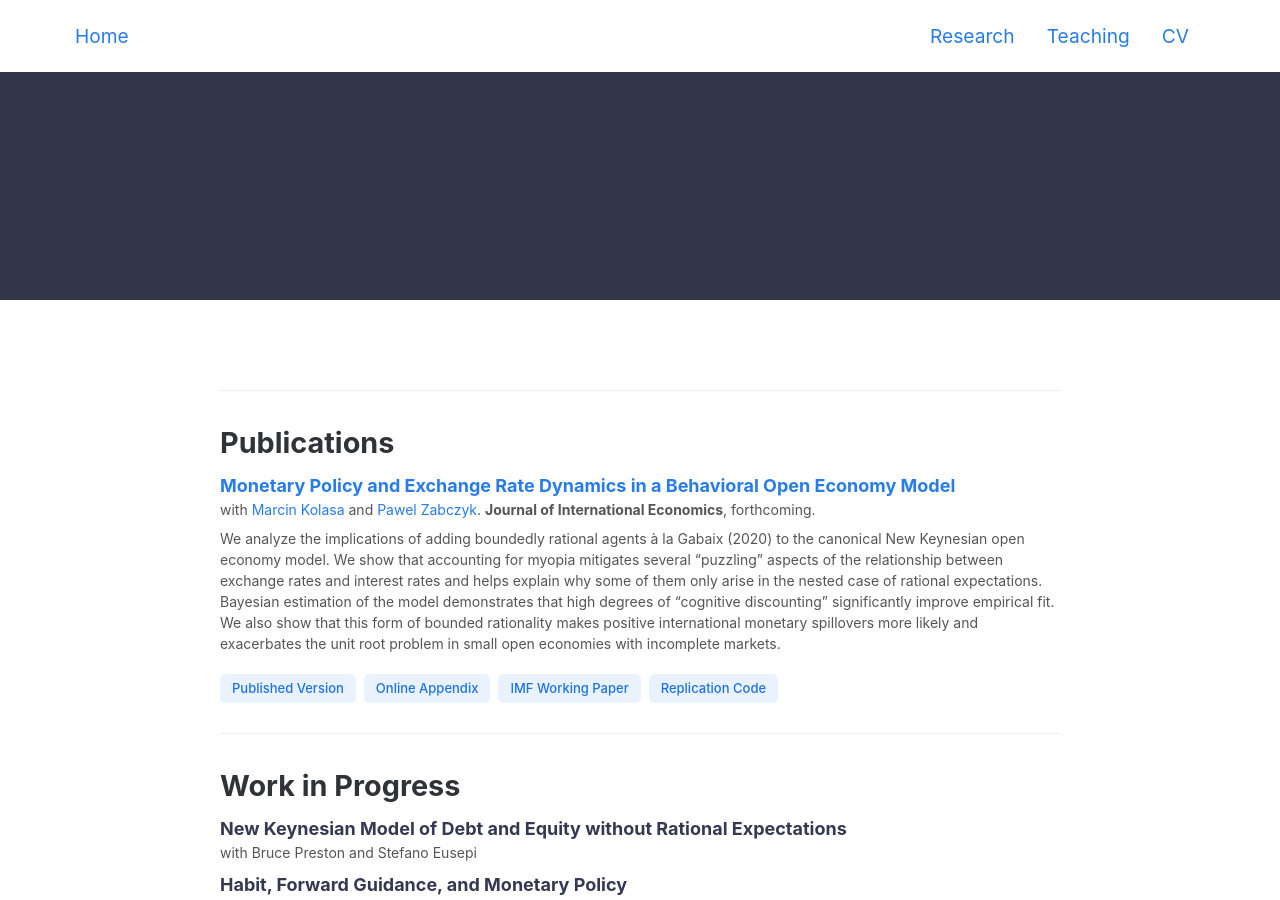
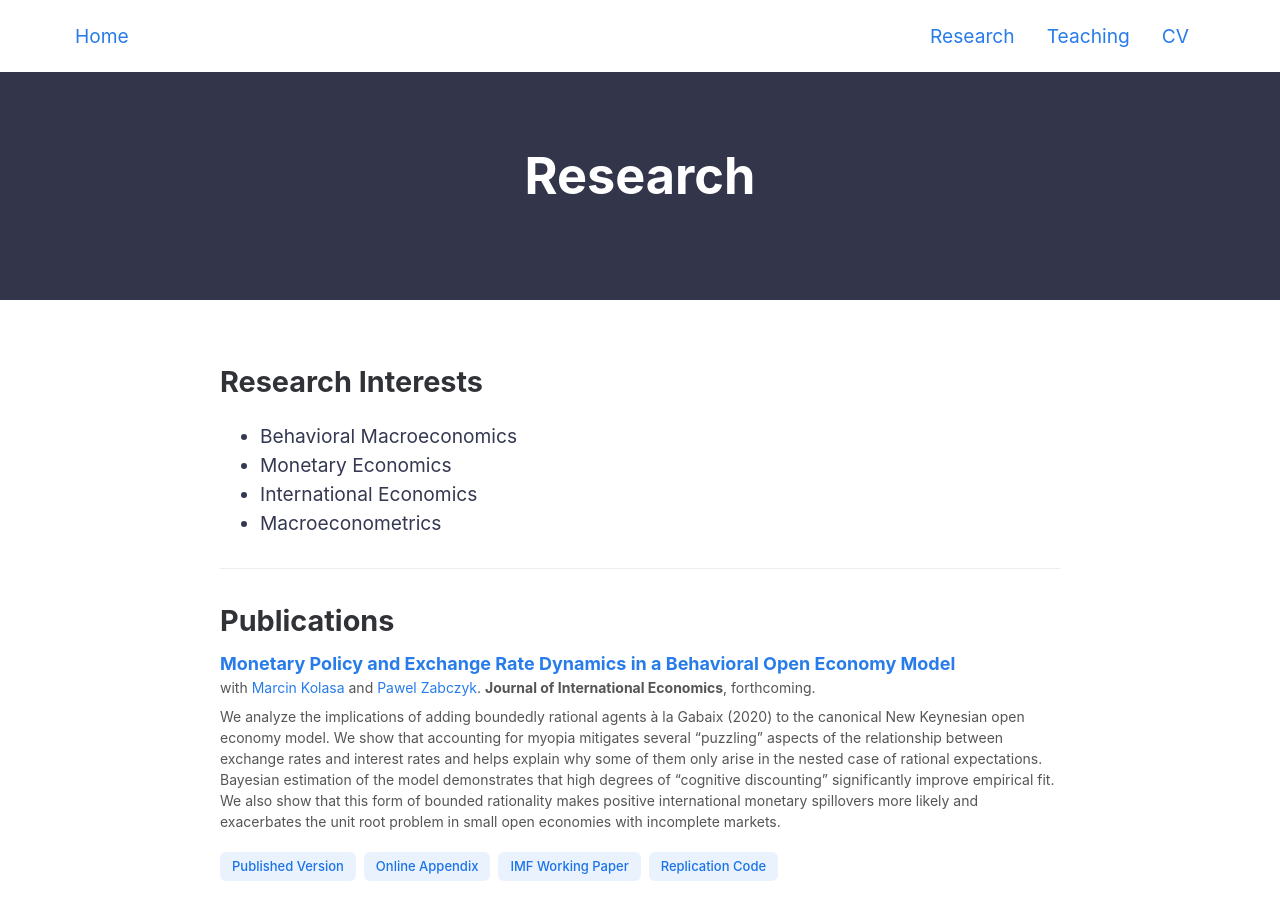
Before and after one commit to ravgotrasahil/ravgotrasahil-github.io, a Jekyll site: the page built from research.md, in a window 1280 px wide and 900 px high. Built offline with Jekyll 4.4.1, drawn with Linux system fonts in a browser that asks for light colours; our own code applies the rules of GitHub Pages for plain Markdown files.

Commit message:
Update research.md

```diff
--- a/research.md
+++ b/research.md
@@ -1,3 +1,16 @@
+---
+layout: page
+title: Research
+permalink: /research/
+---
+
+<h2>Research Interests</h2>
+
+- Behavioral Macroeconomics
+- Monetary Economics
+- International Economics
+- Macroeconometrics
+
 <hr style="margin: 30px 0;">
 
 <h2>Publications</h2>
```
